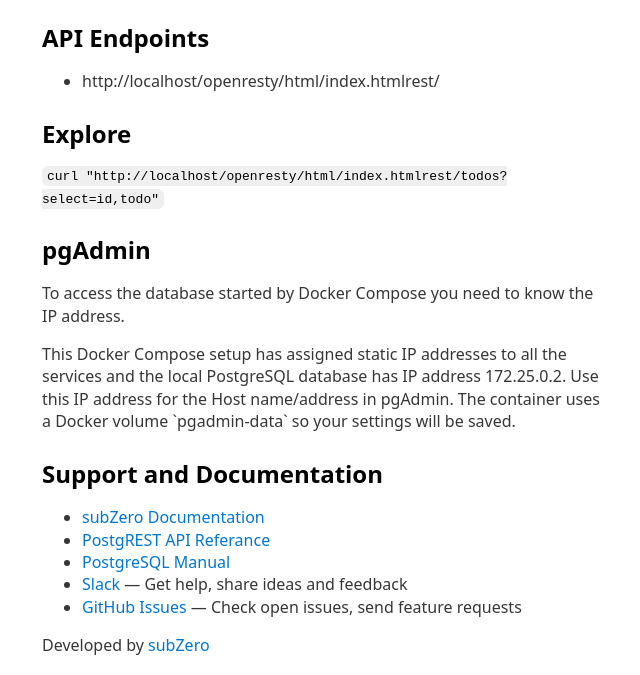
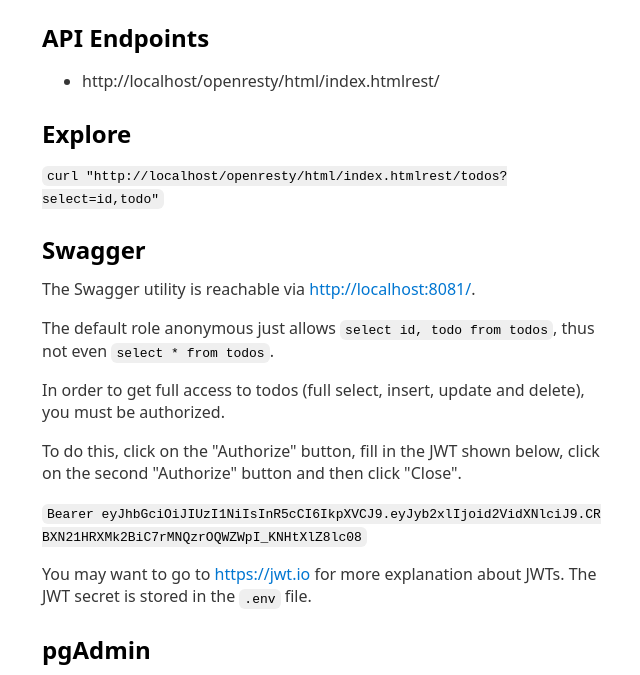
Before and after one commit to paulissoft/postgrest-starter-kit, a website: page openresty/html/index.html in a window 1280 px wide. Shown: the part 115-790 px from the top of the page, without its empty margins (318-958 px from the left). Drawn offline with nearby package versions, Linux system fonts and the light colour scheme.

Commit message:
Adding authorization for Swagger.

```diff
--- a/openresty/html/index.html
+++ b/openresty/html/index.html
@@ -32,8 +32,23 @@
     <h2>Explore</h2>
     <code>curl &quot;<span class="location"></span>rest/todos?select=id,todo&quot;</code>
 
+    <h2>Swagger</h2>
+    The Swagger utility is reachable via <a href"http://localhost:8081/">http://localhost:8081/</a>.
+    <p>
+      The default role anonymous just allows <code>select id, todo from todos</code>, thus not even <code>select * from todos</code>.
+    </p>
+    <p>
+      In order to get full access to todos (full select, insert, update and delete), you must be authorized.
+    </p>
+    <p>
+      To do this, click on the "Authorize" button, fill in the JWT shown below, click on the second "Authorize" button and then click "Close".
+    </p>
+    <code>Bearer&nbsp;eyJhbGciOiJIUzI1NiIsInR5cCI6IkpXVCJ9.eyJyb2xlIjoid2VidXNlciJ9.CRBXN21HRXMk2BiC7rMNQzrOQWZWpI_KNHtXlZ8lc08</code>
+    <p>You may want to go to <a href="https://jwt.io" >https://jwt.io</a> for more explanation about JWTs. The JWT secret is stored in the <code>.env</code> file.</p>
 
     <h2>pgAdmin</h2>
+    The pgAdmin utility is reachable via <a href"http://localhost:8082/">http://localhost:8082/</a>.
+
     <p>To access the database started by Docker Compose you need to know the IP address.</p>
     <p>
       This Docker Compose setup has assigned static IP addresses to all the services and the local PostgreSQL database has IP address 172.25.0.2.
```
Also changed, not shown: 1 other file.
